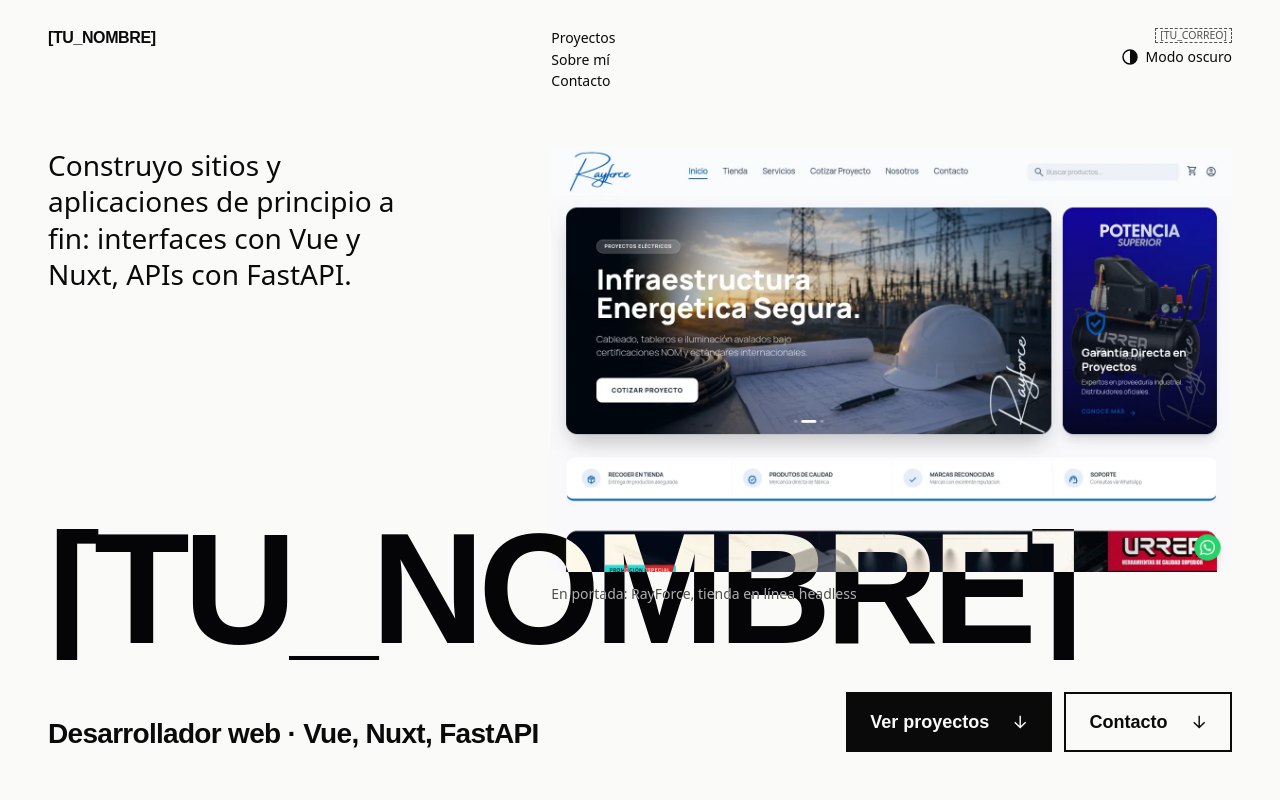
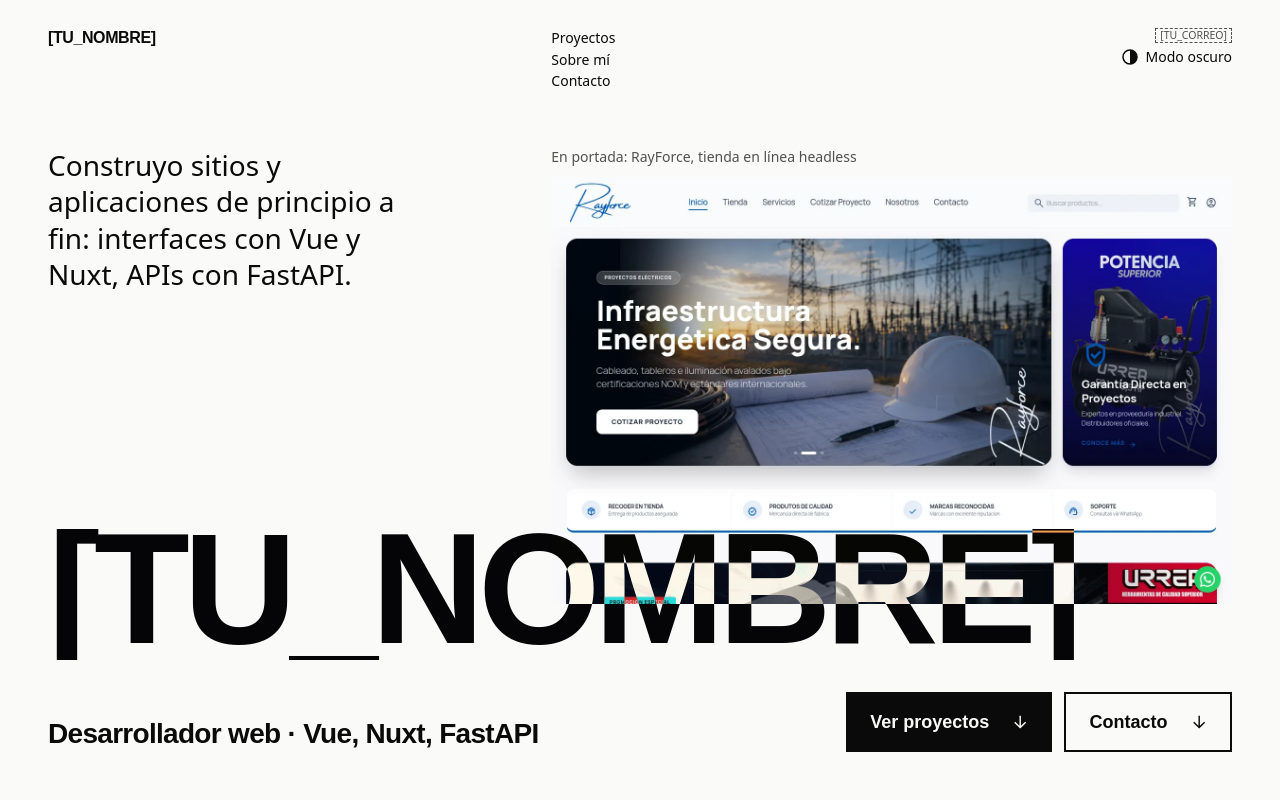
Before and after one commit to SebastianAlcantarr/portafolio_web, a Nuxt app: page / in a window 1280 px wide. Shown: the top 800 px of the page. Built offline with nearby package versions, Linux system fonts and the light colour scheme.

Commit message:
Hero: evita choques del nombre con el índice y el pie de foto

```diff
--- a/components/HeroSection.vue
+++ b/components/HeroSection.vue
@@ -17,7 +17,7 @@ const nameLines = profile.name.split(' ')
 
     <figure
       v-if="cover?.image"
-      class="col-span-4 mt-10 sm:col-span-8 lg:col-span-7 lg:col-start-6 lg:row-span-2 lg:mt-0"
+      class="col-span-4 mt-10 flex flex-col-reverse gap-3 sm:col-span-8 lg:col-span-7 lg:col-start-6 lg:row-span-2 lg:mt-0"
     >
       <a
         :href="`#proyecto-${cover.slug}`"
@@ -33,14 +33,14 @@ const nameLines = profile.name.split(' ')
           class="aspect-[16/10] w-full object-cover object-top transition-transform duration-[1.4s] ease-out-expo group-hover:scale-[1.03]"
         />
       </a>
-      <figcaption class="mt-3 flex flex-wrap justify-between gap-x-4 text-meta text-muted">
+      <figcaption class="flex flex-wrap justify-between gap-x-4 text-meta text-muted">
         <span>En portada: {{ cover.title }}, {{ cover.summary.toLowerCase() }}</span>
       </figcaption>
     </figure>
 
     <nav
       aria-label="Proyectos"
-      class="enter-fade col-span-4 hidden self-end border-t border-rule pt-3 text-meta lg:col-span-4 lg:block"
+      class="enter-fade col-span-4 mt-12 hidden self-start border-t border-rule pt-3 text-meta lg:col-span-4 lg:block"
       style="animation-delay: 0.35s"
     >
       <ul>
```
